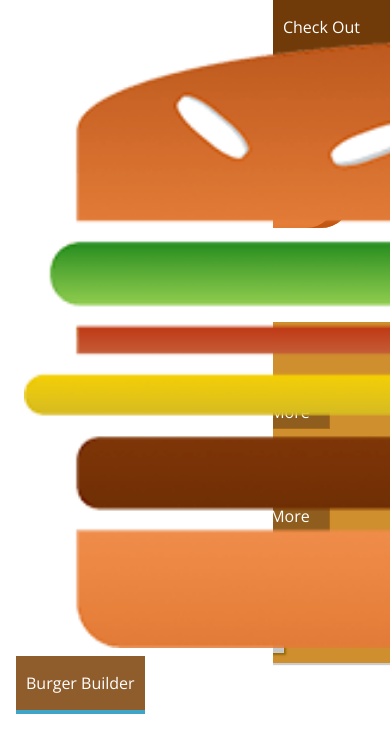
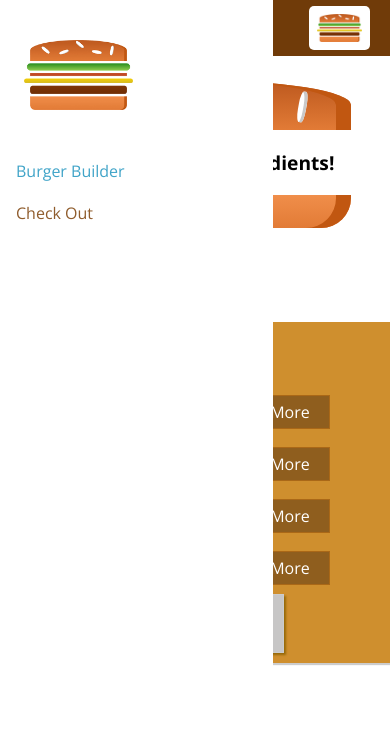
Before and after one commit to josuegb/my-burger, a React app: page / in a window 390 px wide. Shown: the top 752 px of the page. Built offline with nearby package versions, Linux system fonts and the light colour scheme.

Commit message:
Responsive adjust

```diff
--- a/src/components/Logo/Logo.css
+++ b/src/components/Logo/Logo.css
@@ -1,7 +1,7 @@
 .Logo {
   background-color: #FFF;
   padding: 8px;
-  height: 80%;
+  height: 100%;
   box-sizing: border-box;
   border-radius: 5px;
 }
--- a/src/components/Navigation/NavegitionItems/NavigationItem/NavigationItem.css
+++ b/src/components/Navigation/NavegitionItems/NavigationItem/NavigationItem.css
@@ -1,19 +1,38 @@
+.NavigationItem {
+  margin: 10px 0;
+  box-sizing: border-box;
+  display: block;
+  width: 100%;
+}
+
+.NavigationItem a {
+  color: #8F5C2C;
+  text-decoration: none;
+  width: 100%;
+  box-sizing: border-box;
+  display: block;
+}
+
+.NavigationItem a:hover,
+.NavigationItem a:active,
+.NavigationItem a.active {
+  color: #40A4C8;
+}
+
+@media (min-width: 500px) {
   .NavigationItem {
     margin: 0;
-  box-sizing: border-box;
     display: flex;
     height: 100%;
     align-items: center;
+    width: auto;
   }
 
   .NavigationItem a {
     color: #FFF;
-  text-decoration: none;
     height: 100%;
     padding: 16px 10px;
     border-bottom: 4px solid transparent;
-  box-sizing: border-box;
-  display: block;
   }
 
   .NavigationItem a:hover,
@@ -23,3 +42,4 @@
     border-bottom: 4px solid #40A4C8;
     color: #FFF;
   }
+}
--- a/src/components/Navigation/NavegitionItems/NavigationItems.css
+++ b/src/components/Navigation/NavegitionItems/NavigationItems.css
@@ -3,6 +3,13 @@
   padding: 0;
   list-style: none;
   display: flex;
+  flex-flow: column;
   align-items: center;
   height: 100%;
 }
+
+@media (min-width: 500px) {
+  .NavigationItems {
+    flex-flow: row;
+  }
+}
--- a/src/components/Navigation/SideDrawer/SideDrawer.css
+++ b/src/components/Navigation/SideDrawer/SideDrawer.css
@@ -25,3 +25,8 @@
 .Close {
   transform: translateX(-100%);
 }
+
+.Logo {
+  height: 11%;
+  margin-bottom: 32px;
+}
--- a/src/components/Navigation/SideDrawer/SideDrawer.js
+++ b/src/components/Navigation/SideDrawer/SideDrawer.js
@@ -7,7 +7,9 @@
 const sideDrawer = props => {
   return (
     <div className={classes.SideDrawer}>
-      <Logo/>
+      <div className={classes.Logo}>
+        <Logo/>
+      </div>
       <nav>
         <NavigationItems />
       </nav>
--- a/src/components/Navigation/Toolbar/Toolbar.css
+++ b/src/components/Navigation/Toolbar/Toolbar.css
@@ -16,3 +16,13 @@
 .Toolbar nav {
   height: 100%;
 }
+
+.Logo {
+  height: 80%;
+}
+
+@media (max-width: 499px) {
+  .DesktopOnly {
+    display: none;
+  }
+}
--- a/src/components/Navigation/Toolbar/Toolbar.js
+++ b/src/components/Navigation/Toolbar/Toolbar.js
@@ -7,8 +7,10 @@
 const toolbar = props => (
   <header className={classes.Toolbar}>
     <div>Menu</div>
-    <Logo />
-    <nav>
+    <div className={classes.Logo}>
+      <Logo />
+    </div>
+    <nav className={classes.DesktopOnly}>
       <NavigationItems />
     </nav>
   </header>
```
Lines whose indentation alone changed are shown as unchanged.
